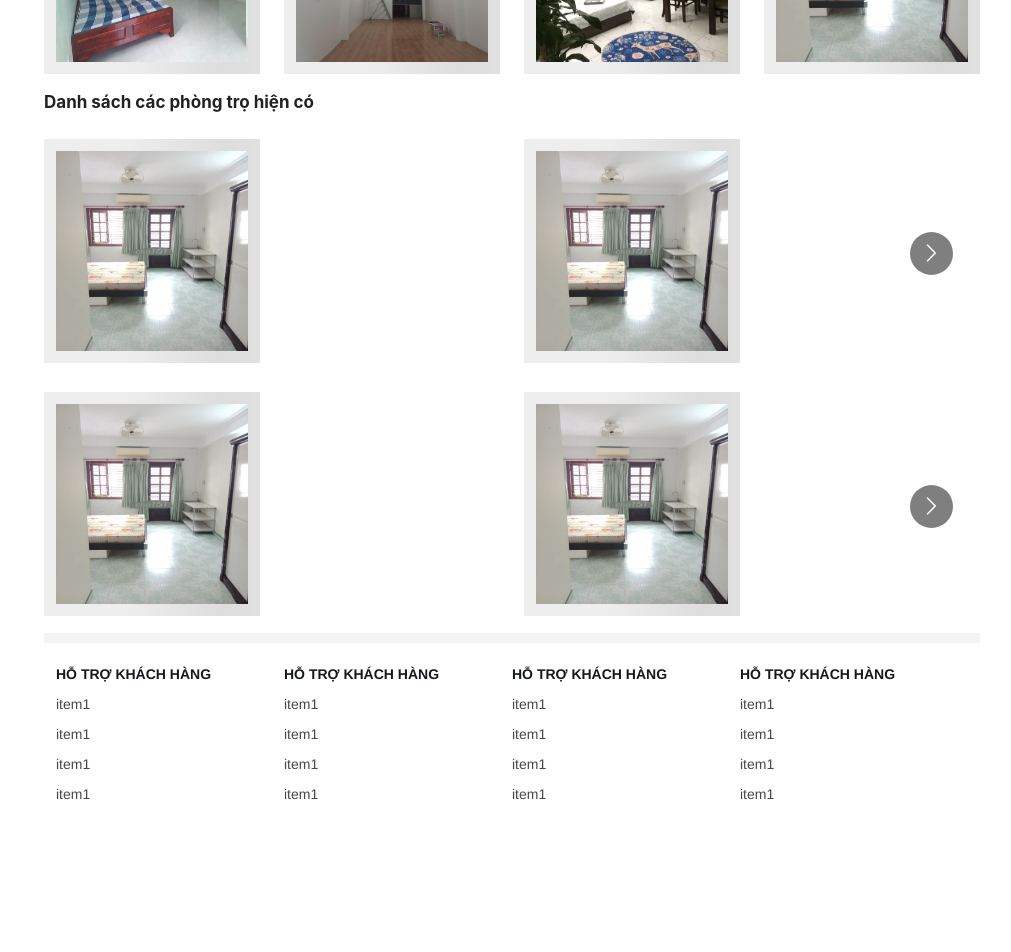
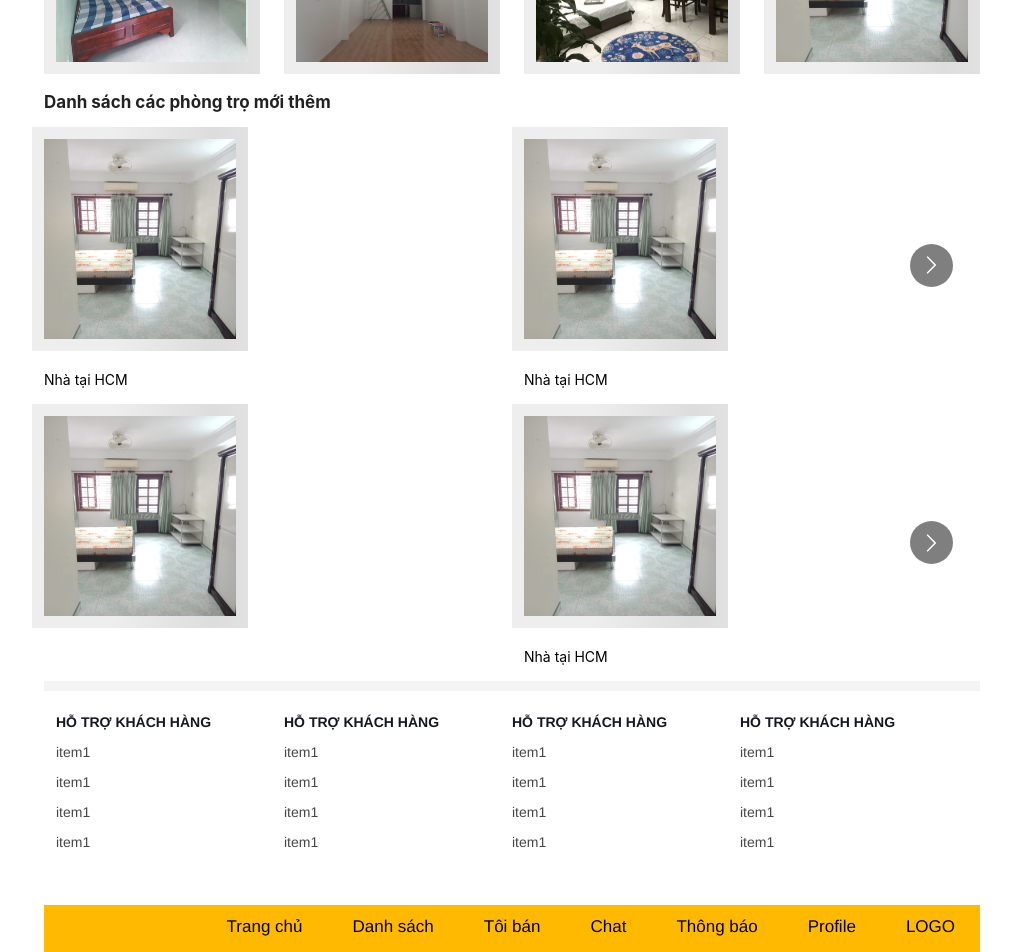
Before and after one commit to VuongTuanSon/Web-Project, a React (Create React App) app: page /Products in a window 1280 px wide. Shown: the part 560-1512 px from the top of the page, without its empty margins (128-1139 px from the left). Before the commit the page ends 1407 px from the top, so only its background shows below. Built offline with nearby package versions, Linux system fonts and the light colour scheme.

Commit message:
bug at products

```diff
--- a/src/App.js
+++ b/src/App.js
@@ -10,6 +10,7 @@ import Header from './headerComponents/header';
 import Footer from './footerComponents/footer';
 import HomePage from './pages/homePage';
 import SlideShow from './pages/slideShow';
+import Products from './pages/products';
 import './assets/default.css'
 
 function App() {
@@ -19,7 +20,8 @@ function App() {
               <Header/>
               <SlideShow/>
               <HomePage/>
-              <Footer/>
+              <Footer />
+              <Route exact path='/Products' component={Products}/>
     </div>
     </Router>
   );
--- a/src/assets/default.css
+++ b/src/assets/default.css
@@ -2,6 +2,10 @@
 header
 {
 	height:100px;font-family:Helvetica,Arial,sans-serif;font-size:14px;position:sticky;background-color:#ffba00;top:0;width:100%;z-index:1000
+}
+a{
+    color : black;
+    text-decoration: none;
 }
 .topnav {
   height:50px;width:936px;margin:0 auto
@@ -151,6 +155,20 @@ input
     overflow: hidden;
     border: 12px solid #fff;
 }
+.img2 {
+    background: #f6f7f8;
+    background: linear-gradient(to right,#eeeeee 8%,#dddddd 18%,#eeeeee 33%);
+    background-size: 1000px 104px;
+    height: 200px;
+    width: 192px;
+    position: relative;
+    padding: 12px;
+    overflow: hidden;
+}
+.desc1
+{
+    padding-left : 12px;
+}
 footer {
     background-color: #ffff;
     border-top: 10px solid #f4f4f4;
--- a/src/headerComponents/header.js
+++ b/src/headerComponents/header.js
@@ -3,17 +3,17 @@ import {
   Link
 } from 'react-router-dom';
 import 'react-slideshow-image/dist/styles.css'
-
 function Header() {
   return (
     	<header>
                 <div className="topnav">
-                    <NavLink to="#" activeClassName="logo">LOGO</NavLink>
-		            <NavLink to="#" activeClassName="items">Profile</NavLink>
-                    <NavLink to="#" activeClassName="items">Thông báo</NavLink>
-                    <NavLink to="#" activeClassName="items">Chat</NavLink>
-                    <NavLink to="#" activeClassName="items">Tôi bán</NavLink>
-                    <NavLink to="#" activeClassName="items">Trang chủ</NavLink>
+                      <NavLink className="items" to="/Footer">LOGO</NavLink>
+                      <NavLink className="items" to="/Footer">Profile</NavLink>
+                      <NavLink className="items" to="/Footer">Thông báo</NavLink>
+                      <NavLink className="items" to="/Footer">Chat</NavLink>
+                      <NavLink className="items" to="/Footer">Tôi bán</NavLink>
+                      <NavLink className="items" to="/Footer">Danh sách</NavLink>
+                      <NavLink className="items" to="/Footer">Trang chủ</NavLink>
                 </div>
                 <div className="topnav">
                     <div>
--- a/src/pages/homePage.js
+++ b/src/pages/homePage.js
@@ -31,7 +31,7 @@ function homePage() {
     return (
         <div className="ekvnxp" >
             <div className="ergipz">
-                <h1 className="eBxpbB">Những nhà được xem nhiều nhất</h1>
+                <h1 className="eBxpbB">Những phòng trọ được xem nhiều nhất</h1>
                 <div className="hot-pics">
                     <NavLink to="#" activeClassName="">
                         <img src={hot1} className="img1" />
@@ -46,45 +46,52 @@ function homePage() {
                         <img src={hot4} className="img1" />
                     </NavLink>
                 </div>
-                <h1 className="eBxpbB">Danh sách các phòng trọ hiện có</h1>
+                <h1 className="eBxpbB">Danh sách các phòng trọ mới thêm</h1>
                 <Carousel className="hot-pics" responsive={responsive}>
                     <NavLink to="#" activeClassName="">
-                        <img src={hot4} className="img1" />
+                        <img src={hot4} className="img2" />
+                        <p className="desc1">Nhà tại HCM</p>
                     </NavLink>
                     <NavLink to="#" activeClassName="">
-                        <img src={hot4} className="img1" />
+                        <img src={hot4} className="img2" />
+                        <p className="desc1">Nhà tại HCM</p>
                     </NavLink>
                     <NavLink to="#" activeClassName="">
-                        <img src={hot4} className="img1" />
+                        <img src={hot4} className="img2" />
+                        <p className="desc1">Nhà tại HCM</p>
                     </NavLink>
                     <NavLink to="#" activeClassName="">
-                        <img src={hot4} className="img1" />
+                        <img src={hot4} className="img2" />
+                        <p className="desc1">Nhà tại HCM</p>
                     </NavLink>
                     <NavLink to="#" activeClassName="">
-                        <img src={hot4} className="img1" />
+                        <img src={hot4} className="img2" />
+                        <p className="desc1">Nhà tại HCM</p>
                     </NavLink>
                     <NavLink to="#" activeClassName="">
-                        <img src={hot4} className="img1" />
+                        <img src={hot4} className="img2" />
+                        <p className="desc1">Nhà tại HCM</p>
                     </NavLink>
                 </Carousel>
                 <Carousel className="hot-pics" responsive={responsive}>
                     <NavLink to="#" activeClassName="">
-                        <img src={hot4} className="img1" />
+                        <img src={hot4} className="img2" />
                     </NavLink>
                     <NavLink to="#" activeClassName="">
-                        <img src={hot4} className="img1" />
+                        <img src={hot4} className="img2" />
+                        <p className="desc1">Nhà tại HCM</p>
                     </NavLink>
                     <NavLink to="#" activeClassName="">
-                        <img src={hot4} className="img1" />
+                        <img src={hot4} className="img2" />
                     </NavLink>
                     <NavLink to="#" activeClassName="">
-                        <img src={hot4} className="img1" />
+                        <img src={hot4} className="img2" />
                     </NavLink>
                     <NavLink to="#" activeClassName="">
-                        <img src={hot4} className="img1" />
+                        <img src={hot4} className="img2" />
                     </NavLink>
                     <NavLink to="#" activeClassName="">
-                        <img src={hot4} className="img1" />
+                        <img src={hot4} className="img2" />
                     </NavLink>
                 </Carousel>
             </div>
--- a/src/pages/products.js
+++ b/src/pages/products.js
@@ -1,8 +1,10 @@
+import Header from '../headerComponents/header';
+import Footer from '../footerComponents/footer';
 function Products() {
   return (
-    	<div className="wrap">
-            <h1>Products</h1>
-            <p>abcxyz</p>
+      <div className="wrap">
+          <Header />
+          <Footer />
     	</div>
 
   );
```
